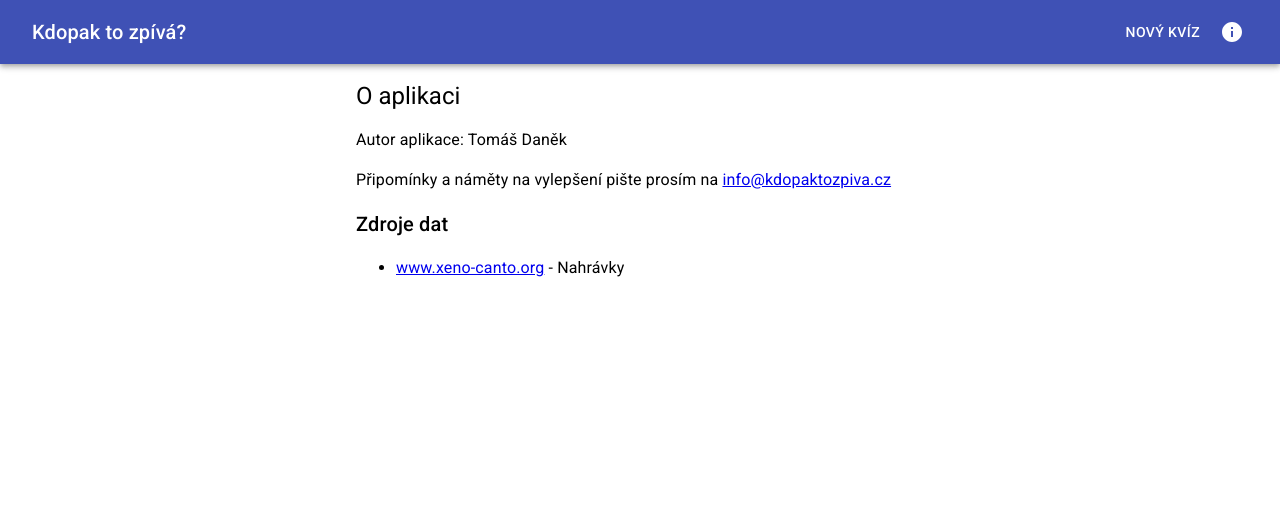
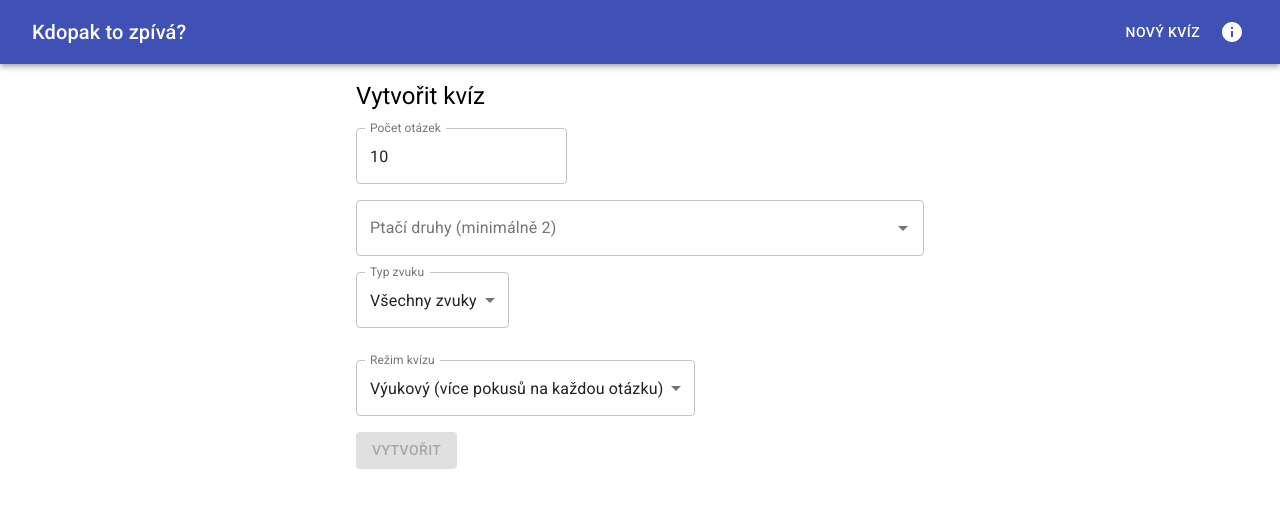
Before and after one commit to tomasdanek83/kdopaktozpiva, a React (Create React App) app: page /about in a window 1280 px wide. Shown: the top 508 px of the page. Built offline with nearby package versions, Linux system fonts and the light colour scheme.

Commit message:
Implemented proper view switching + insufficient recordings + try next recording always available

```diff
--- a/src/App.tsx
+++ b/src/App.tsx
@@ -1,7 +1,6 @@
 import { AppBar, Button, Container, createStyles, IconButton, makeStyles, Theme, Toolbar, Typography } from '@material-ui/core'
-import React, { ReactElement } from 'react'
+import React, { ReactElement, useState } from 'react'
 import './App.scss'
-import { BrowserRouter as Router, Switch, Route, Link as RouterLink } from 'react-router-dom'
 import Quiz from './components/Quiz/Quiz'
 import About from './components/About/About'
 import InfoIcon from '@material-ui/icons/Info'
@@ -25,36 +24,43 @@ const useStyles = makeStyles((theme: Theme) =>
   })
 )
 
+type AppView = 'quiz' | 'about'
+
 function App (): ReactElement {
   const classes = useStyles()
+  const [appView, setAppView] = useState<AppView>('quiz')
+  const [resetToken, setResetToken] = useState<string>()
+
+  const handleNewQuiz = (): void => {
+    setResetToken(new Date().getTime().toString())
+    setAppView('quiz')
+  }
+
+  const handleAbout = (): void => {
+    setAppView('about')
+  }
 
   return (
-    <Router>
     <div className={classes.root}>
       <AppBar position="static">
         <Toolbar>
           <Typography variant="h6" className={classes.title}>
             Kdopak to zpívá?
           </Typography>
-            <Button component={RouterLink} to="/" color="inherit">Nový kvíz</Button>
-            <IconButton component={RouterLink} to="/about" color="inherit">
+
+          <Button onClick={handleNewQuiz} color="inherit">Nový kvíz</Button>
+
+          <IconButton onClick={handleAbout} color="inherit">
             <InfoIcon></InfoIcon>
           </IconButton>
         </Toolbar>
       </AppBar>
 
       <Container className={classes.container} maxWidth="sm">
-          <Switch>
-            <Route path="/about">
-              <About />
-            </Route>
-            <Route path="/">
-              <Quiz />
-            </Route>
-          </Switch>
+        {appView === 'about' && <About />}
+        {appView === 'quiz' && <Quiz resetToken={resetToken} />}
       </Container>
     </div>
-    </Router>
   )
 }
 
--- a/src/components/Quiz/Quiz.tsx
+++ b/src/components/Quiz/Quiz.tsx
@@ -1,34 +1,73 @@
-import React, { ReactElement, useState } from 'react'
+import React, { ReactElement, useEffect, useState } from 'react'
 import { QuizParams } from '../../model/QuizParams.model'
 import { QuizSummary } from '../../model/QuizSummary.model'
 import QuizBuilder from '../QuizBuilder/QuizBuilder'
 import QuizQuestions from '../QuizQuestions/QuizQuestions'
 import QuizResults from '../QuizResults/QuizResults'
 
-export default function Quiz (): ReactElement {
-    const [quizParams, setQuizParams] = useState<QuizParams>()
+const defaultQuizParams: QuizParams = {
+    birds: [],
+    questionCount: 10,
+    type: 'all',
+    mode: 'education'
+}
+
+export type QuizProps = {
+    resetToken?: string
+}
+
+export type QuizView = 'quizBuilder' | 'quizQuestions' | 'quizSummary'
+
+export default function Quiz ({ resetToken }: QuizProps): ReactElement {
+    const [quizView, setQuizView] = useState<QuizView>('quizBuilder')
+    const [quizParams, setQuizParams] = useState<QuizParams>(defaultQuizParams)
     const [quizSummary, setQuizSummary] = useState<QuizSummary>()
+
+    useEffect(() => {
+        if (resetToken != null) {
+            setQuizParams(defaultQuizParams)
+            setQuizView('quizBuilder')
+        }
+    }, [resetToken])
 
     const handleQuizBuild = (params: QuizParams): void => {
         setQuizParams(params)
+        setQuizView('quizQuestions')
     }
 
     const handleQuizFinished = (summary: QuizSummary): void => {
         setQuizSummary(summary)
+        setQuizView('quizSummary')
     }
 
     const handleRepeatQuiz = (): void => {
-        setQuizSummary(undefined)
+        setQuizView('quizBuilder')
     }
 
     const handleNewQuiz = (): void => {
-        setQuizSummary(undefined)
-        setQuizParams(undefined)
+        setQuizParams(defaultQuizParams)
+        setQuizView('quizBuilder')
     }
 
     return (<>
-        {quizParams == null && quizSummary == null && <QuizBuilder onBuild={handleQuizBuild} />}
-        {quizParams != null && quizSummary == null && <QuizQuestions params={quizParams} onFinished={handleQuizFinished}></QuizQuestions>}
-        {quizSummary != null && <QuizResults summary={quizSummary} onRepeatQuiz={handleRepeatQuiz} onNewQuiz={handleNewQuiz}></QuizResults>}
+        {quizView === 'quizBuilder' &&
+            <QuizBuilder
+                initialParams={quizParams}
+                onBuild={handleQuizBuild} />
+        }
+
+        {quizView === 'quizQuestions' &&
+            <QuizQuestions
+                params={quizParams}
+                onRepeatQuiz={handleRepeatQuiz}
+                onFinished={handleQuizFinished} />
+        }
+
+        {quizView === 'quizSummary' && quizSummary != null &&
+            <QuizResults
+                summary={quizSummary}
+                onRepeatQuiz={handleRepeatQuiz}
+                onNewQuiz={handleNewQuiz} />
+        }
     </>)
 }
--- a/src/components/QuizBuilder/QuizBuilder.tsx
+++ b/src/components/QuizBuilder/QuizBuilder.tsx
@@ -17,13 +17,14 @@ const useStyles = makeStyles((theme: Theme) =>
 )
 
 export type QuizBuilderProps = {
+    initialParams: QuizParams
     onBuild: (params: QuizParams) => void
 }
 
-export default function QuizBuilder ({ onBuild }: QuizBuilderProps): ReactElement {
-    const [birds, setBirds] = useState<Bird[]>([])
+export default function QuizBuilder ({ initialParams, onBuild }: QuizBuilderProps): ReactElement {
+    const [birds, setBirds] = useState<Bird[]>(initialParams.birds)
     const [allBirds, setAllBirds] = useState<Bird[]>([])
-    const [questionCount, setQuestionCount] = useState<number>(10)
+    const [questionCount, setQuestionCount] = useState<number>(initialParams.questionCount)
     const [soundType, setSoundType] = useState<SoundType>('all')
     const [quizMode, setQuizMode] = useState<QuizMode>('education')
 
--- a/src/components/QuizQuestions/QuizQuestions.tsx
+++ b/src/components/QuizQuestions/QuizQuestions.tsx
@@ -54,10 +54,11 @@ const useStyles = makeStyles((theme: Theme) =>
 
 export type QuizQuestionsProps = {
     params: QuizParams
+    onRepeatQuiz: () => void
     onFinished: (summary: QuizSummary) => void
 }
 
-export default function QuizQuestions ({ params, onFinished }: QuizQuestionsProps): ReactElement {
+export default function QuizQuestions ({ params, onRepeatQuiz, onFinished }: QuizQuestionsProps): ReactElement {
     const {
         question,
         recording,
@@ -67,6 +68,7 @@ export default function QuizQuestions ({ params, onFinished }: QuizQuestionsProp
         progress,
         answered,
         recordingDetailsOpened,
+        insufficientBirdRecordings,
         handleAnswerClick,
         handleNextRecording,
         handleNextQuestion,
@@ -79,6 +81,21 @@ export default function QuizQuestions ({ params, onFinished }: QuizQuestionsProp
     if (loading) {
         return (<div className={classes.loading}>
             <CircularProgress variant="indeterminate" value={progress} /><span className={classes.loadingText}>Připravuji kvíz...</span>
+        </div>)
+    }
+
+    if (insufficientBirdRecordings.length > 0) {
+        return (<div>
+            <p>Pro tyto druhy bohužel není k dispozici dostatečný počet nahrávek, upravte prosím parametry kvízu a zkuste to znovu</p>
+            <ul>
+                {insufficientBirdRecordings.map(br => <li key={br.bird.scientificName}>{br.bird.czechName} ({br.recordings.length})</li>)}
+            </ul>
+            <div>
+                <Button
+                    onClick={onRepeatQuiz}
+                    variant="contained"
+                    color="primary">Upravit kvíz</Button>
+            </div>
         </div>)
     }
 
@@ -116,7 +133,7 @@ export default function QuizQuestions ({ params, onFinished }: QuizQuestionsProp
         {correctAnswer && <div className={classes.correctAnswer}>Správná odpověď</div>}
         {incorrectAnswer && <div className={classes.incorrectAnswer}>Nesprávná odpověď</div>}
 
-        {isEducation && incorrectAnswer && <div className={classes.nextRecording}><Button onClick={handleNextRecording}>Zkusit jinou nahrávku</Button></div>}
+        {isEducation && <div className={classes.nextRecording}><Button onClick={handleNextRecording}>Zkusit jinou nahrávku</Button></div>}
 
         <div className={classes.nextQuestion}>
             {!isLastQuestion && <Button
--- a/src/components/QuizQuestions/useQuizQuestions.ts
+++ b/src/components/QuizQuestions/useQuizQuestions.ts
@@ -19,6 +19,7 @@ export type useQuizQuestionsState = {
     progress?: number
     answered: boolean
     recordingDetailsOpened: boolean
+    insufficientBirdRecordings: BirdRecordings[]
     handleAnswerClick: (bird: Bird) => void
     handleNextRecording: () => void
     handleNextQuestion: () => void
@@ -42,6 +43,7 @@ export default function useQuizQuestions (
     const [answers, setAnswers] = useState<Answer[]>([])
     const [recordingsHistory, setRecordingsHistory] = useState<Recording[]>([])
     const [recordingDetailsOpened, setRecordingDetailsOpened] = useState(false)
+    const [insufficientBirdRecordings, setInsufficientBirdRecordings] = useState<BirdRecordings[]>([])
 
     const recordingsApi = useRecordingsApi()
     const { enqueueSnackbar } = useSnackbar()
@@ -56,6 +58,7 @@ export default function useQuizQuestions (
 
                 recordingsApi.search(filters, 1).then(result => {
                     console.log('XentoCantoApi search result', result)
+
                     setBirdRecordings(prevState => [...prevState, {
                         bird: bird,
                         recordings: result.recordings,
@@ -80,6 +83,16 @@ export default function useQuizQuestions (
             console.log('Recordings loaded for all birds', birdRecordings)
 
             const generatedQuestions: Question[] = []
+
+            const insufficientRecordings: BirdRecordings[] =
+                birdRecordings.filter(br => br.recordings.length < params.questionCount)
+
+            if (insufficientRecordings.length > 0) {
+                console.log('insufficientBirdRecordings', insufficientRecordings)
+                setInsufficientBirdRecordings(insufficientRecordings)
+                setLoading(false)
+                return
+            }
 
             for (let i = 0; i < params.questionCount; i++) {
                 const randomBird = params.birds[Math.floor(Math.random() * params.birds.length)]
@@ -177,6 +190,7 @@ export default function useQuizQuestions (
         progress,
         answered: answers.some(a => a.index === currentQuestion?.index),
         recordingDetailsOpened,
+        insufficientBirdRecordings,
         handleAnswerClick,
         handleNextRecording,
         handleNextQuestion,
```
Lines whose indentation alone changed are shown as unchanged.
